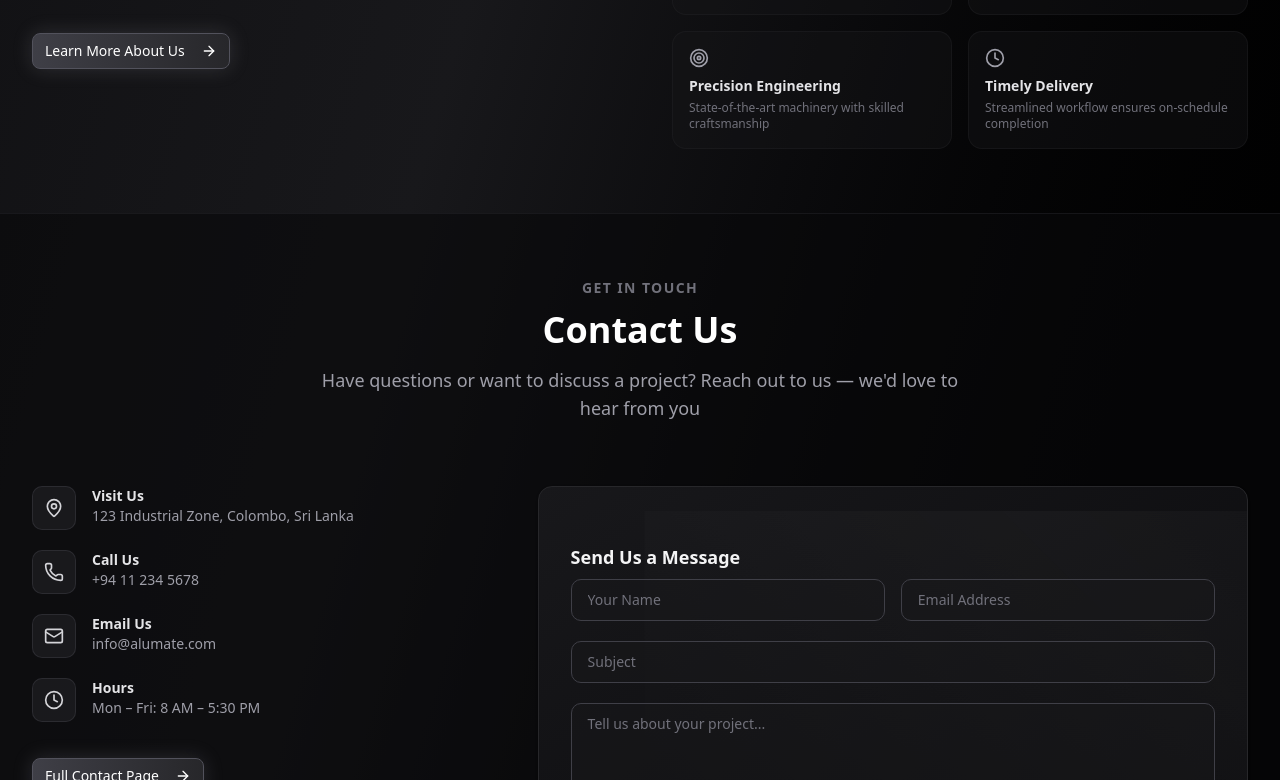
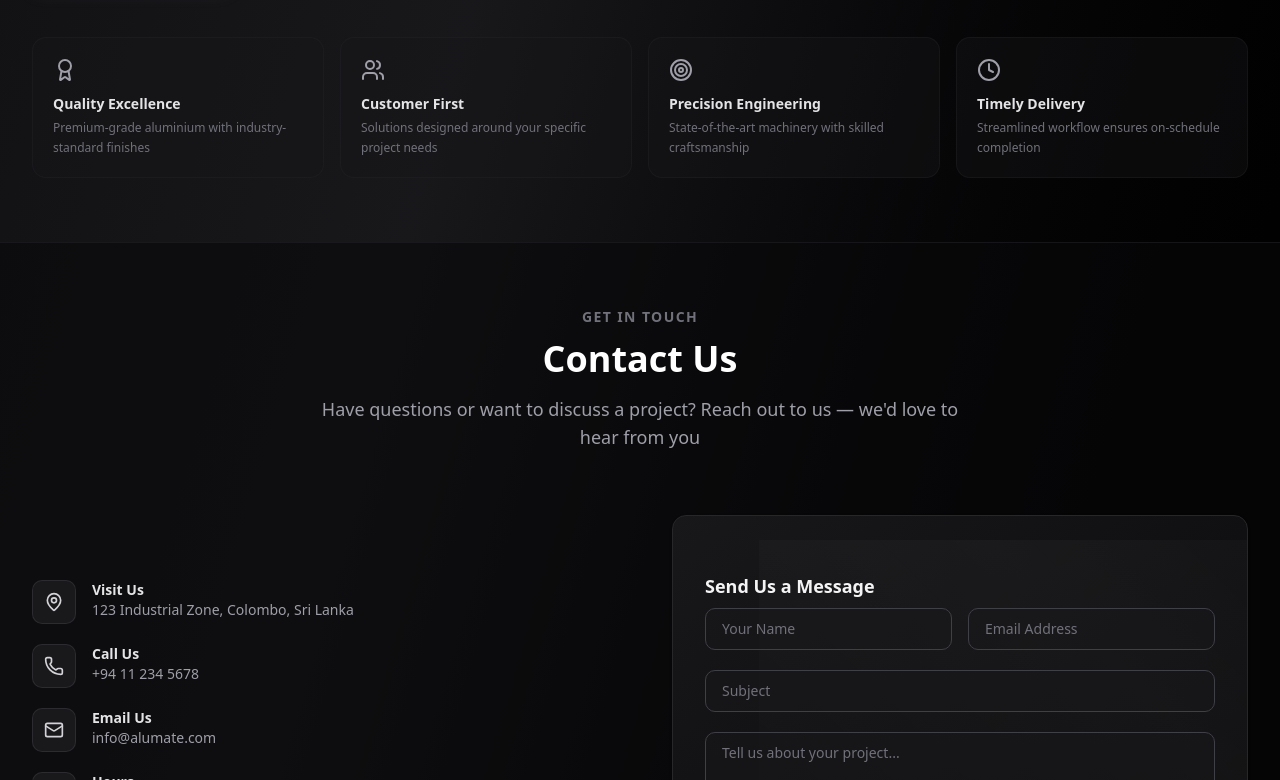
Before and after one commit to Dion-Liyanage/AluMate, a Next.js app in the folder frontend/: page / in a window 1280 px wide. Shown: the part 2800-3580 px from the top of the page. Built offline with nearby package versions, Linux system fonts and the light colour scheme; no server answers.

Commit message:
Changed some UI designs

```diff
--- a/frontend/app/page.tsx
+++ b/frontend/app/page.tsx
@@ -292,9 +292,9 @@ export default function Home() {
                   </span>
                 </h1>
                 <p className="mx-auto lg:mx-0 mt-6 max-w-2xl text-lg text-zinc-400">
-                  A comprehensive platform for managing aluminium
-                  fabrication orders, quotations, inventory, and services — all in
-                  one place. Simplify your workflow and delight your customers.
+                  A comprehensive platform for managing aluminium fabrication
+                  orders, quotations, inventory, and services — all in one
+                  place. Simplify your workflow and delight your customers.
                 </p>
                 <div className="mt-10 flex items-center justify-center lg:justify-start gap-4">
                   <Link href="/register">
@@ -441,9 +441,7 @@ export default function Home() {
               className="mt-10 text-center"
             >
               <Link href="/services">
-                <Button
-                  variant="outline"
-                >
+                <Button variant="outline">
                   View All Services
                   <ArrowRight className="ml-2 h-4 w-4" />
                 </Button>
@@ -457,6 +455,7 @@ export default function Home() {
         {/* ═══════════════════════════════════════════════════════════════ */}
         <section id="about" className="border-t border-zinc-800/50">
           <div className="mx-auto max-w-7xl px-4 py-16 sm:px-6 lg:px-8">
+            {/* Top: About text (left) + Stats (right) */}
             <div className="grid gap-16 lg:grid-cols-2 items-center">
               {/* Left — story */}
               <motion.div
@@ -486,9 +485,7 @@ export default function Home() {
 
                 <div className="mt-8">
                   <Link href="/about">
-                    <Button
-                      variant="outline"
-                    >
+                    <Button variant="outline">
                       Learn More About Us
                       <ArrowRight className="ml-2 h-4 w-4" />
                     </Button>
@@ -496,15 +493,13 @@ export default function Home() {
                 </div>
               </motion.div>
 
-              {/* Right — stats + values */}
+              {/* Right — Stats aligned to the About text */}
               <motion.div
                 initial={{ opacity: 0, x: 30 }}
                 whileInView={{ opacity: 1, x: 0 }}
                 transition={{ duration: 0.6, delay: 0.15 }}
                 viewport={{ once: true }}
-                className="space-y-6"
               >
-                {/* Stats */}
                 <div className="grid grid-cols-2 gap-4">
                   {stats.map((stat, index) => (
                     <motion.div
@@ -521,15 +516,21 @@ export default function Home() {
                       <p className="text-3xl font-bold bg-gradient-to-r from-zinc-100 to-zinc-300 bg-clip-text text-transparent">
                         {stat.value}
                       </p>
-                      <p className="mt-1 text-sm text-zinc-400">
-                        {stat.label}
-                      </p>
+                      <p className="mt-1 text-sm text-zinc-400">{stat.label}</p>
                     </motion.div>
                   ))}
                 </div>
+              </motion.div>
+            </div>
 
-                {/* Values */}
-                <div className="grid grid-cols-2 gap-4">
+            {/* Bottom: 4 value cards in a horizontal row */}
+            <motion.div
+              initial={{ opacity: 0, y: 20 }}
+              whileInView={{ opacity: 1, y: 0 }}
+              transition={{ duration: 0.6, delay: 0.2 }}
+              viewport={{ once: true }}
+              className="mt-12 grid grid-cols-2 lg:grid-cols-4 gap-4"
+            >
               {values.map((value, index) => (
                 <motion.div
                   key={value.title}
@@ -540,20 +541,18 @@ export default function Home() {
                     delay: 0.3 + index * 0.08,
                   }}
                   viewport={{ once: true }}
-                      className="p-4 rounded-xl bg-zinc-900/40 border border-zinc-800/40"
+                  className="p-5 rounded-xl bg-zinc-900/40 border border-zinc-800/40 hover:border-zinc-700/40 transition-colors"
                 >
-                      <value.icon className="h-5 w-5 text-zinc-400 mb-2" />
+                  <value.icon className="h-6 w-6 text-zinc-400 mb-3" />
                   <h4 className="text-sm font-semibold text-zinc-200">
                     {value.title}
                   </h4>
-                      <p className="text-xs text-zinc-500 mt-1">
+                  <p className="text-xs text-zinc-500 mt-1 leading-relaxed">
                     {value.description}
                   </p>
                 </motion.div>
               ))}
-                </div>
             </motion.div>
-            </div>
           </div>
         </section>
 
@@ -584,14 +583,14 @@ export default function Home() {
               </p>
             </motion.div>
 
-            <div className="grid gap-12 lg:grid-cols-5">
+            <div className="grid gap-16 lg:grid-cols-2 items-center">
               {/* Contact info */}
               <motion.div
                 initial={{ opacity: 0, x: -20 }}
                 whileInView={{ opacity: 1, x: 0 }}
                 transition={{ duration: 0.6, delay: 0.1 }}
                 viewport={{ once: true }}
-                className="lg:col-span-2 space-y-5"
+                className="space-y-5"
               >
                 {contactInfo.map((item, index) => (
                   <motion.div
@@ -616,9 +615,7 @@ export default function Home() {
 
                 <div className="pt-4">
                   <Link href="/contact">
-                    <Button
-                      variant="outline"
-                    >
+                    <Button variant="outline">
                       Full Contact Page
                       <ArrowRight className="ml-2 h-4 w-4" />
                     </Button>
@@ -632,7 +629,7 @@ export default function Home() {
                 whileInView={{ opacity: 1, x: 0 }}
                 transition={{ duration: 0.6, delay: 0.2 }}
                 viewport={{ once: true }}
-                className="lg:col-span-3"
+                className=""
               >
                 <Card className="bg-gradient-to-br from-zinc-900 to-zinc-950 border-zinc-800">
                   <CardContent className="p-8 relative overflow-hidden">
```
Lines whose indentation alone changed are shown as unchanged.
